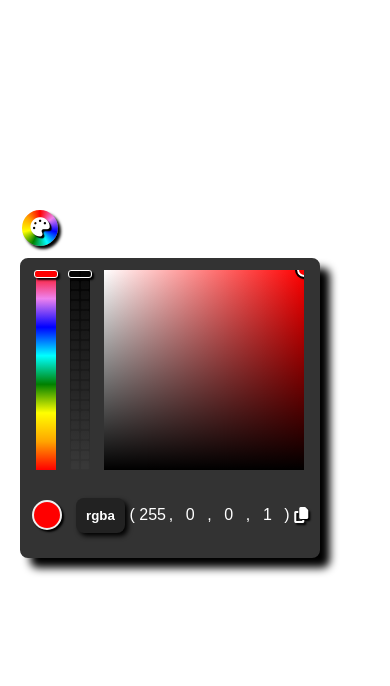
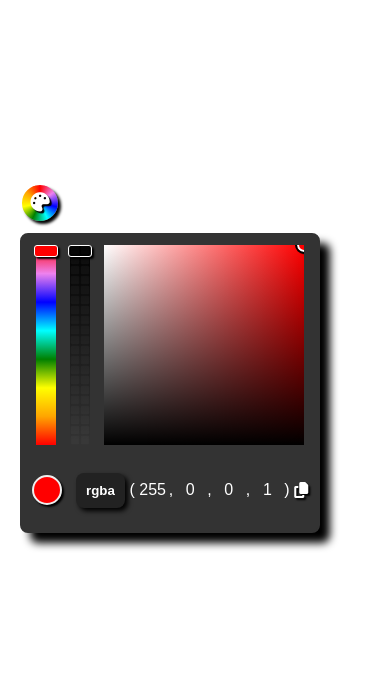
Before and after one commit to paintcolor/paintcolor.github.io, a plain HTML site: page index.html in a window 390 px wide. Both pictures are taken after a click on the element 40 px from the left and 297 px from the top of the page. Shown: the part 69-755 px from the top of the page. Drawn offline with Linux system fonts and the light colour scheme.

Commit message:
Add files via upload

```diff
--- a/style.css
+++ b/style.css
@@ -19,12 +19,12 @@ body {
 .container {
   width: fit-content;
   position: relative;
-  margin-top: -150px;
+  margin-top: -200px;
   margin-left: 20px;
 }
 @media (max-width: 767px) {
   .container {
-    margin-top: -250px;
+    margin-top: -300px;
   }
 }
 .icon {
@@ -158,6 +158,12 @@ body {
   box-shadow: 2px 2px 2px black;
   border-radius: 3px;
   cursor: pointer;
+}
+@media (max-width: 767px) {
+  .colors-picker,
+  .opacity-picker {
+    height: 12px;
+  }
 }
 .opacity-range::before {
   content: "";
```
